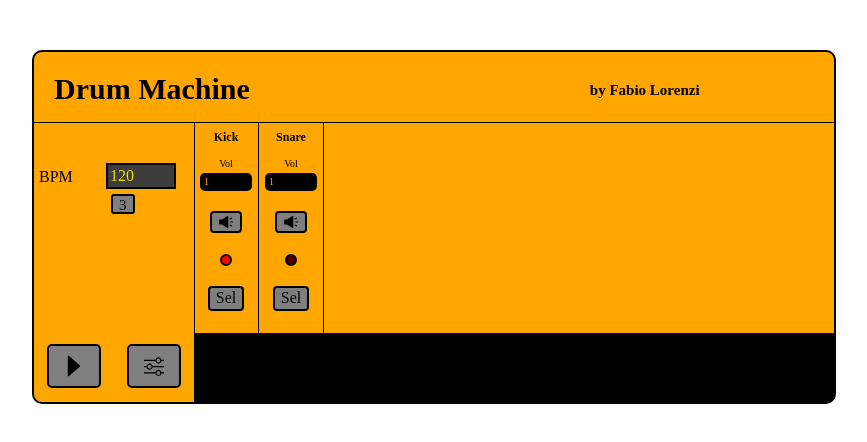
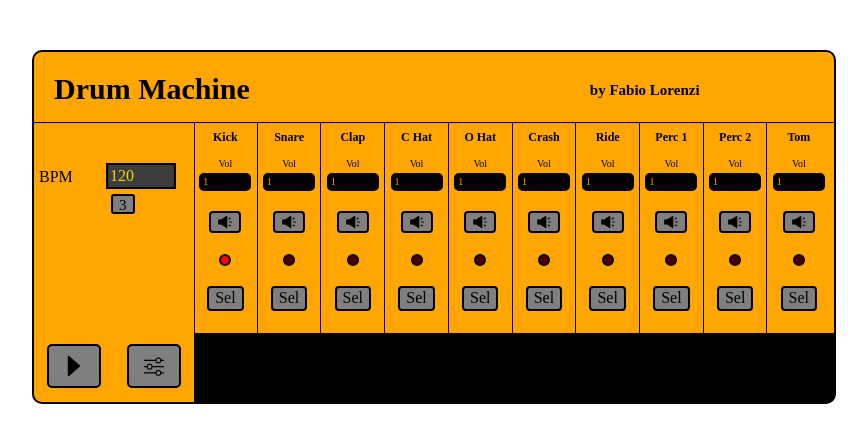
Before and after one commit to fabiolorenzi/drum-machine, a React (Create React App) app: page / in a window 1280 px wide. Shown: the top 442 px of the page, without its empty margins (206-1073 px from the left). Built offline with nearby package versions, Linux system fonts and the light colour scheme; a web font is replaced by a local one.

Commit message:
implementing all the sample sections

```diff
--- a/src/components/MainContainer.jsx
+++ b/src/components/MainContainer.jsx
@@ -363,6 +363,134 @@ function MainContainer() {
                     <div className={snare.spy ? "selectorOn" : "selectorOff"}></div>
                     <button className="selectButton" onClick={e => sampleSelector(e, "snare")}>Sel</button>
                 </div>
+                <div className="singleSample" id="clapSection">
+                    <h1>Clap</h1>
+                    <label htmlFor="clap.volume">Vol</label>
+                    <input
+                        type="number"
+                        name="clap.volume"
+                        min="0"
+                        max="1"
+                        step="0.1"
+                        value={clap.volume}
+                        onChange={handleVolume}
+                    />
+                    <button className="listenButton" onClick={e => playSample(e, "clap")}><AiFillSound className="listenIcon" /></button>
+                    <div className={clap.spy ? "selectorOn" : "selectorOff"}></div>
+                    <button className="selectButton" onClick={e => sampleSelector(e, "clap")}>Sel</button>
+                </div>
+                <div className="singleSample" id="ClosedHatSection">
+                    <h1>C Hat</h1>
+                    <label htmlFor="clap.volume">Vol</label>
+                    <input
+                        type="number"
+                        name="closedHat.volume"
+                        min="0"
+                        max="1"
+                        step="0.1"
+                        value={closedHat.volume}
+                        onChange={handleVolume}
+                    />
+                    <button className="listenButton" onClick={e => playSample(e, "closedHat")}><AiFillSound className="listenIcon" /></button>
+                    <div className={closedHat.spy ? "selectorOn" : "selectorOff"}></div>
+                    <button className="selectButton" onClick={e => sampleSelector(e, "closedHat")}>Sel</button>
+                </div>
+                <div className="singleSample" id="openHatSection">
+                    <h1>O Hat</h1>
+                    <label htmlFor="openHat.volume">Vol</label>
+                    <input
+                        type="number"
+                        name="openHat.volume"
+                        min="0"
+                        max="1"
+                        step="0.1"
+                        value={openHat.volume}
+                        onChange={handleVolume}
+                    />
+                    <button className="listenButton" onClick={e => playSample(e, "openHat")}><AiFillSound className="listenIcon" /></button>
+                    <div className={openHat.spy ? "selectorOn" : "selectorOff"}></div>
+                    <button className="selectButton" onClick={e => sampleSelector(e, "openHat")}>Sel</button>
+                </div>
+                <div className="singleSample" id="crashSection">
+                    <h1>Crash</h1>
+                    <label htmlFor="crash.volume">Vol</label>
+                    <input
+                        type="number"
+                        name="crash.volume"
+                        min="0"
+                        max="1"
+                        step="0.1"
+                        value={crash.volume}
+                        onChange={handleVolume}
+                    />
+                    <button className="listenButton" onClick={e => playSample(e, "crash")}><AiFillSound className="listenIcon" /></button>
+                    <div className={crash.spy ? "selectorOn" : "selectorOff"}></div>
+                    <button className="selectButton" onClick={e => sampleSelector(e, "crash")}>Sel</button>
+                </div>
+                <div className="singleSample" id="rideSection">
+                    <h1>Ride</h1>
+                    <label htmlFor="ride.volume">Vol</label>
+                    <input
+                        type="number"
+                        name="ride.volume"
+                        min="0"
+                        max="1"
+                        step="0.1"
+                        value={ride.volume}
+                        onChange={handleVolume}
+                    />
+                    <button className="listenButton" onClick={e => playSample(e, "ride")}><AiFillSound className="listenIcon" /></button>
+                    <div className={ride.spy ? "selectorOn" : "selectorOff"}></div>
+                    <button className="selectButton" onClick={e => sampleSelector(e, "ride")}>Sel</button>
+                </div>
+                <div className="singleSample" id="percussion1Section">
+                    <h1>Perc 1</h1>
+                    <label htmlFor="percussion_1.volume">Vol</label>
+                    <input
+                        type="number"
+                        name="percussion_1.volume"
+                        min="0"
+                        max="1"
+                        step="0.1"
+                        value={percussion_1.volume}
+                        onChange={handleVolume}
+                    />
+                    <button className="listenButton" onClick={e => playSample(e, "percussion_1")}><AiFillSound className="listenIcon" /></button>
+                    <div className={percussion_1.spy ? "selectorOn" : "selectorOff"}></div>
+                    <button className="selectButton" onClick={e => sampleSelector(e, "percussion_1")}>Sel</button>
+                </div>
+                <div className="singleSample" id="percussion2Section">
+                    <h1>Perc 2</h1>
+                    <label htmlFor="percussion_2.volume">Vol</label>
+                    <input
+                        type="number"
+                        name="percussion_2.volume"
+                        min="0"
+                        max="1"
+                        step="0.1"
+                        value={percussion_2.volume}
+                        onChange={handleVolume}
+                    />
+                    <button className="listenButton" onClick={e => playSample(e, "percussion_2")}><AiFillSound className="listenIcon" /></button>
+                    <div className={percussion_2.spy ? "selectorOn" : "selectorOff"}></div>
+                    <button className="selectButton" onClick={e => sampleSelector(e, "percussion_2")}>Sel</button>
+                </div>
+                <div className="singleSample" id="tomSection">
+                    <h1>Tom</h1>
+                    <label htmlFor="tom.volume">Vol</label>
+                    <input
+                        type="number"
+                        name="tom.volume"
+                        min="0"
+                        max="1"
+                        step="0.1"
+                        value={tom.volume}
+                        onChange={handleVolume}
+                    />
+                    <button className="listenButton" onClick={e => playSample(e, "tom")}><AiFillSound className="listenIcon" /></button>
+                    <div className={tom.spy ? "selectorOn" : "selectorOff"}></div>
+                    <button className="selectButton" onClick={e => sampleSelector(e, "tom")}>Sel</button>
+                </div>
             </div>
             <div className="sequencerSection"></div>
         </div>
--- a/src/style.css
+++ b/src/style.css
@@ -137,7 +137,7 @@ body {
 
 .singleSample {
     display: block;
-    width: 10%;
+    width: 9.8%;
     height: 100%;
     border-right: 1px solid #000000;
     text-align: center;
@@ -200,6 +200,10 @@ body {
     border-radius: 4px;
 }
 
+#tomSection {
+    border-right: none;
+}
+
 .sequencerSection {
     display: flex;
     flex-wrap: wrap;
```
